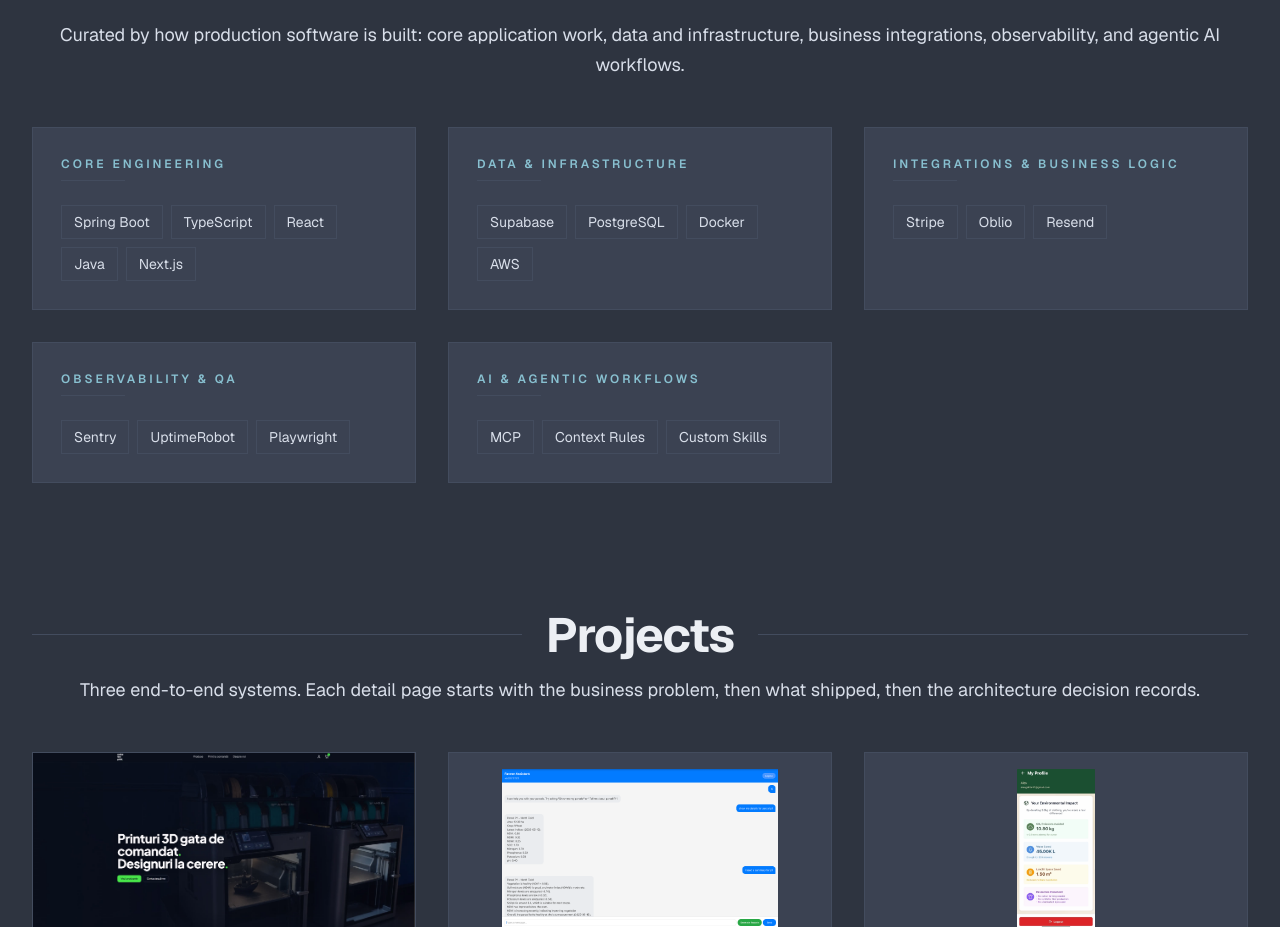
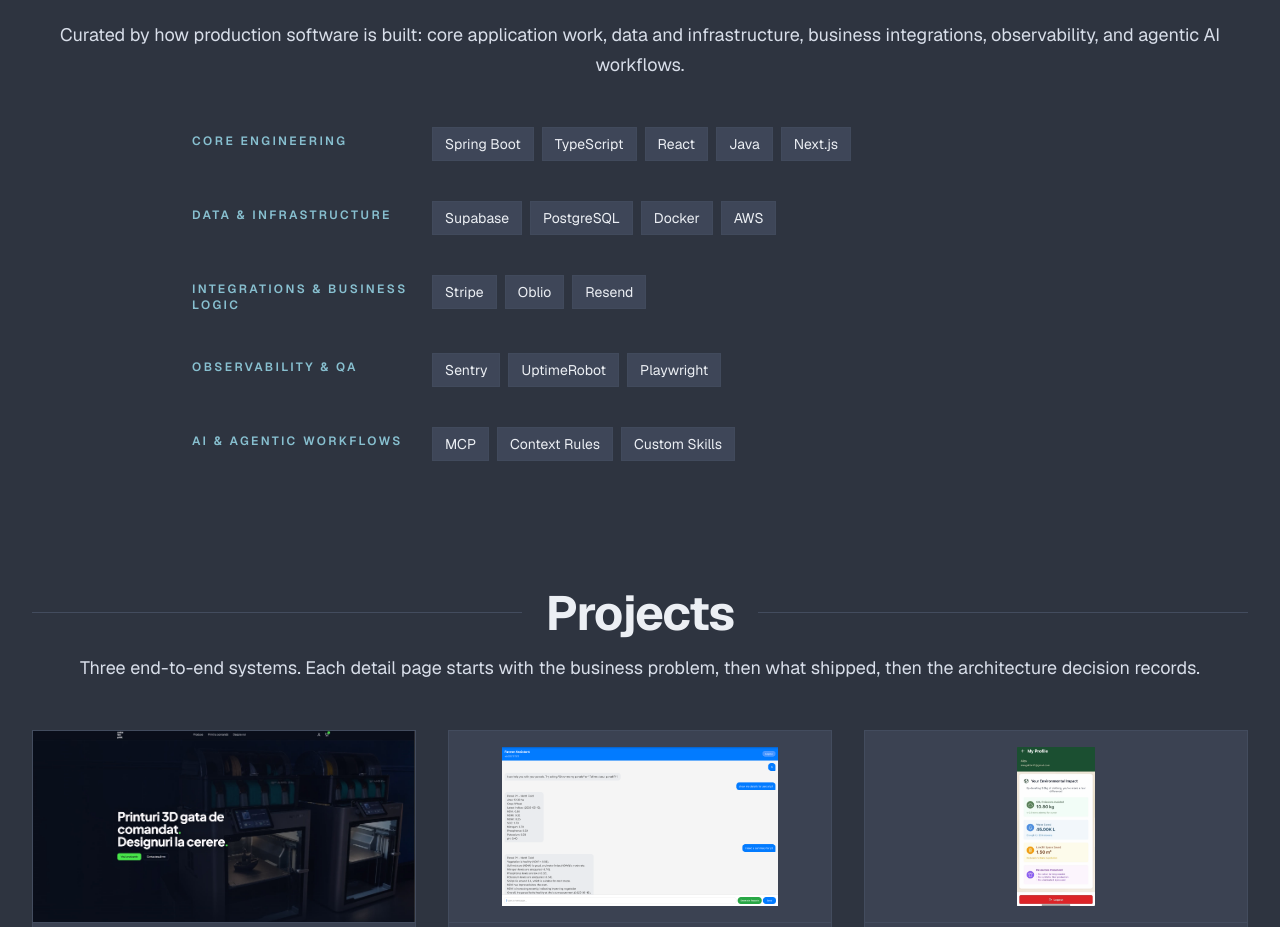
Before and after one commit to Alex-Clau/alexgafita.com, a Next.js app: page / in a window 1280 px wide. Shown: the part 1547-2474 px from the top of the page. Built offline with nearby package versions, Linux system fonts and the light colour scheme.

Commit message:
fix: drop skill card boxes for labeled chip rows
Remove flat non-interactive skill cards and present each stack group as a title plus raised chips, which restores depth and removes the empty padded boxes.

Co-authored-by: Alex Gafita <Alex-Clau@users.noreply.github.com>

```diff
--- a/src/components/sections/skills/SkillGroup.tsx
+++ b/src/components/sections/skills/SkillGroup.tsx
@@ -1,4 +1,4 @@
-// Displays a named group of skills as readable labels
+// Skill group as a labeled chip row — no card chrome
 
 'use client';
 
@@ -12,26 +12,23 @@ interface SkillGroupProps {
 
 export function SkillGroup({ title, items }: SkillGroupProps) {
   return (
-    <motion.div variants={fadeScaleVariants} className="group relative overflow-visible">
-      <div className="space-y-5 sm:space-y-6 border border-border bg-card p-4 sm:p-6 md:p-7 hover:border-primary/50 transition-colors h-full">
-        <div className="relative">
-          <h3 className="text-xs font-semibold uppercase tracking-[0.25em] text-primary mb-1.5 sm:mb-2">
+    <motion.div
+      variants={fadeScaleVariants}
+      className="grid gap-3 sm:gap-4 sm:grid-cols-[minmax(10rem,14rem)_1fr] sm:items-start"
+    >
+      <h3 className="text-xs font-semibold uppercase tracking-[0.2em] text-primary pt-1.5">
         {title}
       </h3>
-          <div className="h-px w-12 sm:w-16 bg-border" />
-        </div>
-
       <ul className="flex flex-wrap gap-2">
         {items.map((item) => (
           <li
             key={item}
-              className="inline-flex items-center border border-border bg-surface px-3 py-1.5 text-sm text-foreground"
+            className="inline-flex items-center bg-nord2/80 px-3 py-1.5 text-sm text-heading border border-border/80"
           >
             {item}
           </li>
         ))}
       </ul>
-      </div>
     </motion.div>
   );
 }
--- a/src/components/sections/skills/SkillsSection.tsx
+++ b/src/components/sections/skills/SkillsSection.tsx
@@ -18,7 +18,7 @@ export function SkillsSection() {
       />
 
       <motion.div
-        className="grid gap-6 sm:gap-8 md:grid-cols-2 xl:grid-cols-3 overflow-visible"
+        className="mx-auto max-w-4xl space-y-8 sm:space-y-10"
         variants={staggerContainer}
         {...scrollVariantsProps}
       >
--- a/src/styles/colors.css
+++ b/src/styles/colors.css
@@ -21,6 +21,15 @@
   --color-ring: var(--ring);
   --color-surface: var(--surface);
   --color-heading: var(--heading);
+  --color-nord0: var(--nord0);
+  --color-nord1: var(--nord1);
+  --color-nord2: var(--nord2);
+  --color-nord3: var(--nord3);
+  --color-nord4: var(--nord4);
+  --color-nord5: var(--nord5);
+  --color-nord6: var(--nord6);
+  --color-nord8: var(--nord8);
+  --color-nord9: var(--nord9);
   --font-sans: var(--font-geist-sans);
   --font-mono: var(--font-geist-mono);
   --radius-sm: calc(var(--radius) - 4px);
```
Lines whose indentation alone changed are shown as unchanged.
